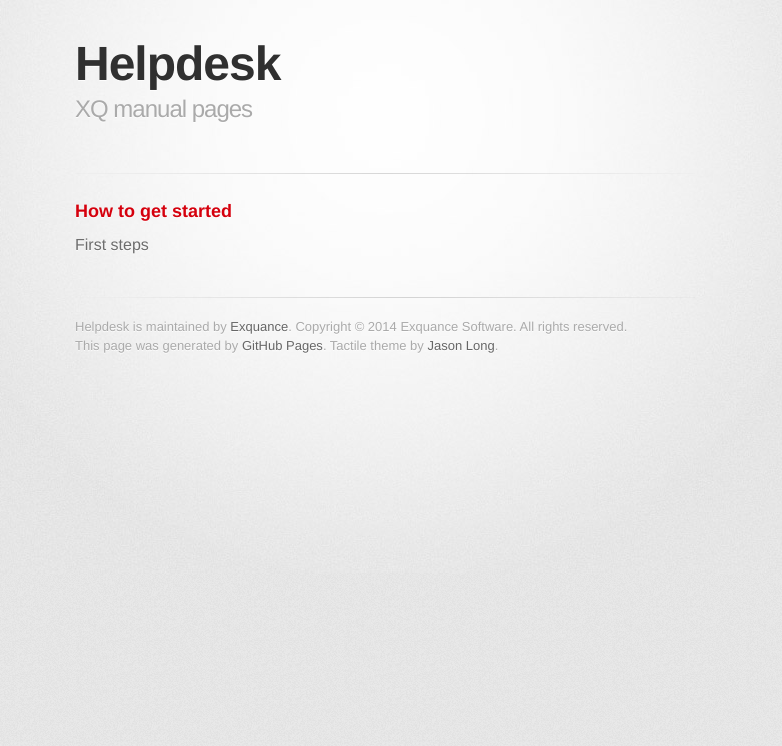
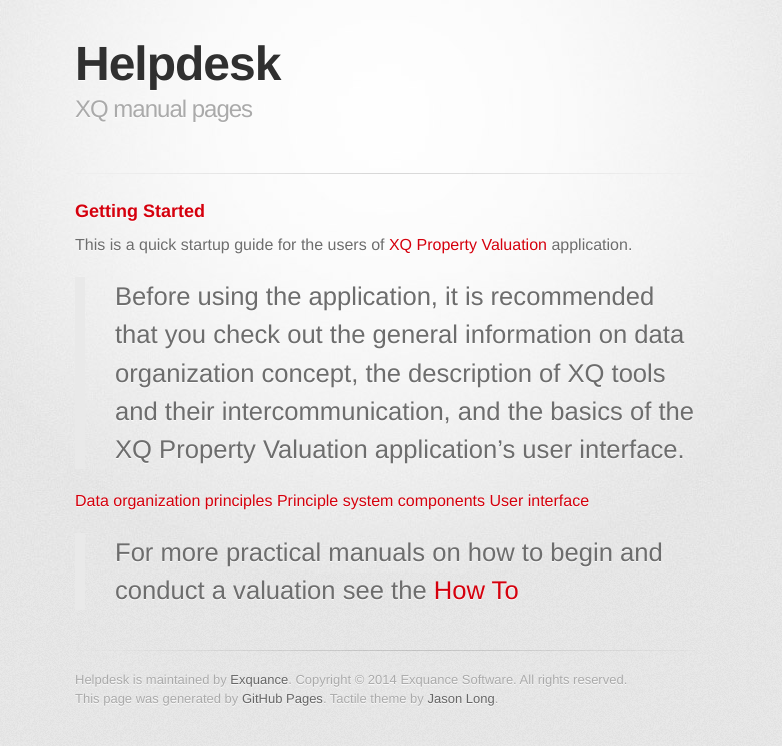
Before and after one commit to Exquance/help.exquance.com, a Jekyll site: the page built from getstarted/intro.md, in a window 1280 px wide. Shown: the top 746 px of the page, without its empty margins (255-1037 px from the left). Built offline with Jekyll 4.4.1, drawn with Linux system fonts in a browser that asks for light colours; some web fonts are replaced.

Commit message:
Chapters for 'Getting started' and 'How to'

```diff
--- a/getstarted/intro.md
+++ b/getstarted/intro.md
@@ -1,5 +1,15 @@
 ---
 ---
-### How to get started
+### Getting Started
 
-First steps
+This is a quick startup guide for the users of [XQ Property Valuation](http://exquance.com/products-valuation) application.
+
+> Before using the application, it is recommended that you check out the general information
+> on data organization concept, the description of XQ tools and their intercommunication,
+> and the basics of the XQ Property Valuation application's user interface.
+
+[Data organization principles](/getstarted/data.html)
+[Principle system components](/getstarted/system.html)
+[User interface](/getstarted/interface.html)
+
+> For more practical manuals on how to begin and conduct a valuation see the [How To](/howto/index.html)
```
Also changed, not shown: howto/index.md (added, +19 -0 lines), index.md (+1 -1 lines).
